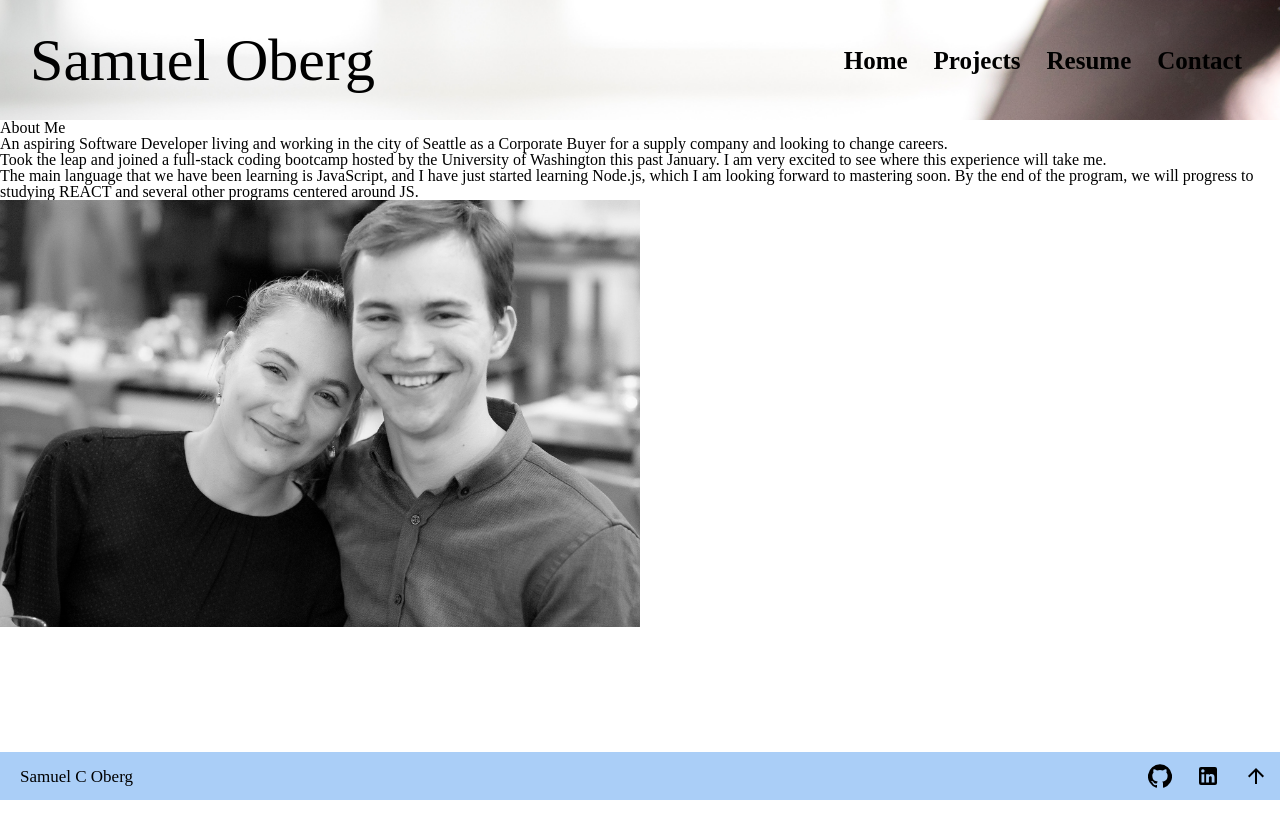
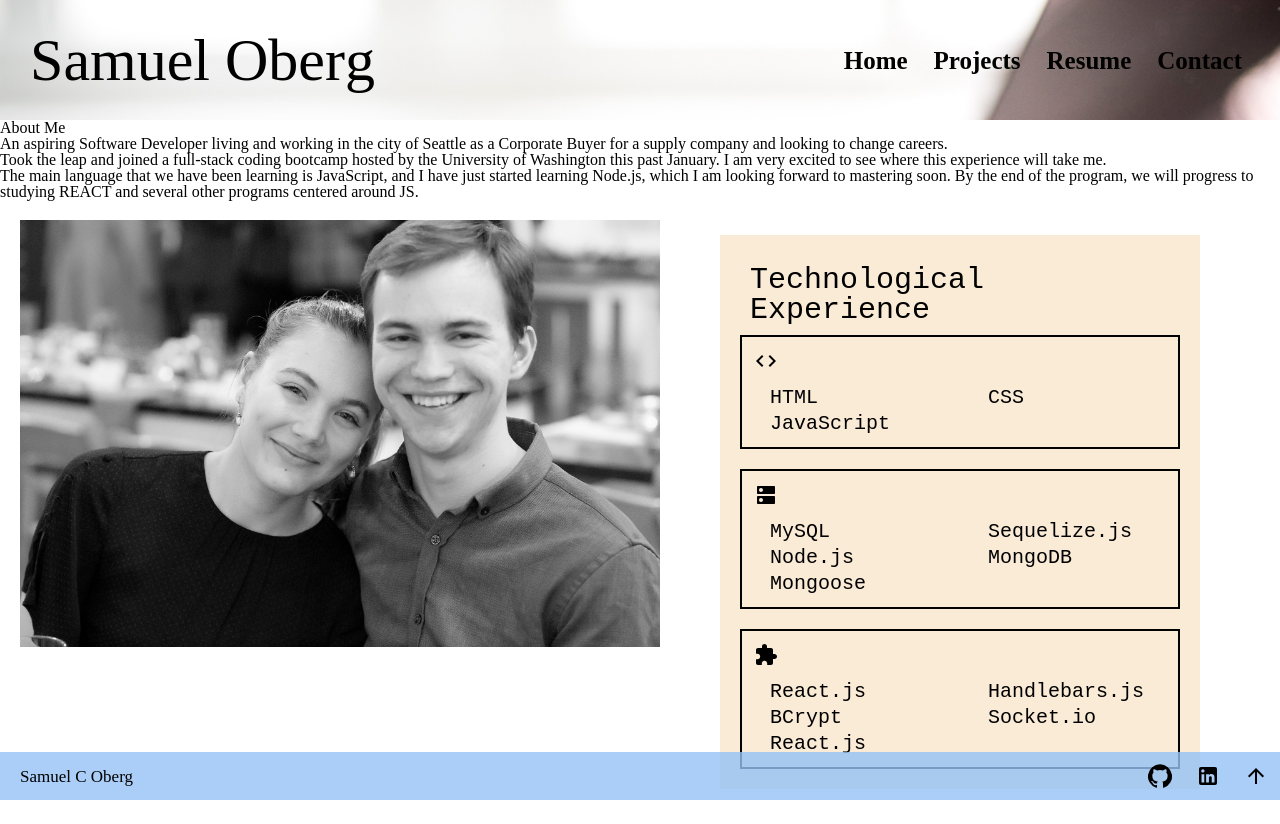
Before and after one commit to sosoberg/react_portfolio, a React (Create React App) app in the folder client/: page / in a window 1280 px wide. Before the commit the page ends 800 px from the top, so only its background shows below. Built offline with nearby package versions, Linux system fonts and the light colour scheme.

Commit message:
home page styling and tech div added

```diff
--- /dev/null
+++ b/client/src/components/TechnologyCard/index.js
@@ -0,0 +1,52 @@
+import React from "react";
+import './style.css'
+
+import CodeIcon from '@material-ui/icons/Code';
+import IconButton from "@material-ui/core/IconButton";
+import DnsIcon from '@material-ui/icons/Dns';
+import ExtensionIcon from '@material-ui/icons/Extension';
+
+function TechnologyCard() {
+
+    return (
+        <div className='techCardGrid'>
+            <h3 className='techDivHeader'>Technological Experience</h3>
+                <div className='technologies'>
+                    <IconButton className='iconFooter'>
+                        <CodeIcon style={{color: "black"}} />
+                    </IconButton>
+                    <ul>
+                        <p>HTML</p>
+                        <p>CSS</p>
+                        <p>JavaScript</p>
+                    </ul>
+                </div>
+                <div className='technologies'>
+                    <IconButton className='iconFooter'>
+                        <DnsIcon style={{color: "black"}} />
+                    </IconButton>
+                    <ul>
+                        <p>MySQL</p>
+                        <p>Sequelize.js</p>
+                        <p>Node.js</p>
+                        <p>MongoDB</p>
+                        <p>Mongoose</p>
+                    </ul>
+                </div>
+                <div className='technologies'>
+                    <IconButton className='iconFooter'>
+                        <ExtensionIcon style={{color: "black"}} />
+                    </IconButton>
+                        <ul>
+                            <p>React.js</p>
+                            <p>Handlebars.js</p>
+                            <p>BCrypt</p>
+                            <p>Socket.io</p>
+                            <p>React.js</p>
+                        </ul>
+                </div>
+        </div>
+    );
+};
+
+export default TechnologyCard;
--- /dev/null
+++ b/client/src/components/TechnologyCard/style.css
@@ -0,0 +1,30 @@
+.techCardGrid {
+    display: grid;
+    top: 350px;
+    right: 50px;
+    background-color: antiquewhite;
+    margin: 15px 60px;
+    font-family: 'Courier New', Courier, monospace;
+}
+
+.techDivHeader {
+    font-size: 30px;
+    margin: 30px 30px 10px 30px;
+}
+
+.technologies {
+    margin: 0px 20px 20px 20px;
+    font-size: 20px;
+    border: 2px black solid;
+    padding-bottom: 10px;
+}
+
+ul {
+    display: grid;
+    grid-template-columns: 1fr 1fr;
+}
+
+ul p {
+    padding: 3px;
+    margin-left: 25px;
+}
--- a/client/src/pages/Home.js
+++ b/client/src/pages/Home.js
@@ -1,4 +1,5 @@
 import React from "react";
+import TechnologyCard from "../components/TechnologyCard";
 
 function Home() {
   return (
@@ -24,7 +25,10 @@ function Home() {
                      around JS.
                 </p>
         </section>
-        <img className="profilePicture" src="./images/me.jpg" alt="projectImg"/>
+        <div className='imgTechGrid'>
+            <img className="profilePicture" src="./images/me.jpg" alt="projectImg"/>
+            <TechnologyCard />
+        </div>
     </div>
 
   );
--- a/client/src/pages/grids.css
+++ b/client/src/pages/grids.css
@@ -63,6 +63,12 @@ table {
 
 .profilePicture {
   width: 50vw;
+}
+
+.imgTechGrid {
+  display: grid;
+  grid-template-columns: 1fr 1fr;
+  margin: 20px;
 }
 
 /* Project Page */
@@ -140,4 +146,10 @@ table {
     margin: auto;
   }
 
+  .imgTechGrid {
+    grid-template-columns: 1fr;
+    margin: 0px;
+    padding-bottom: 55px;
+  }
+
 }
```
